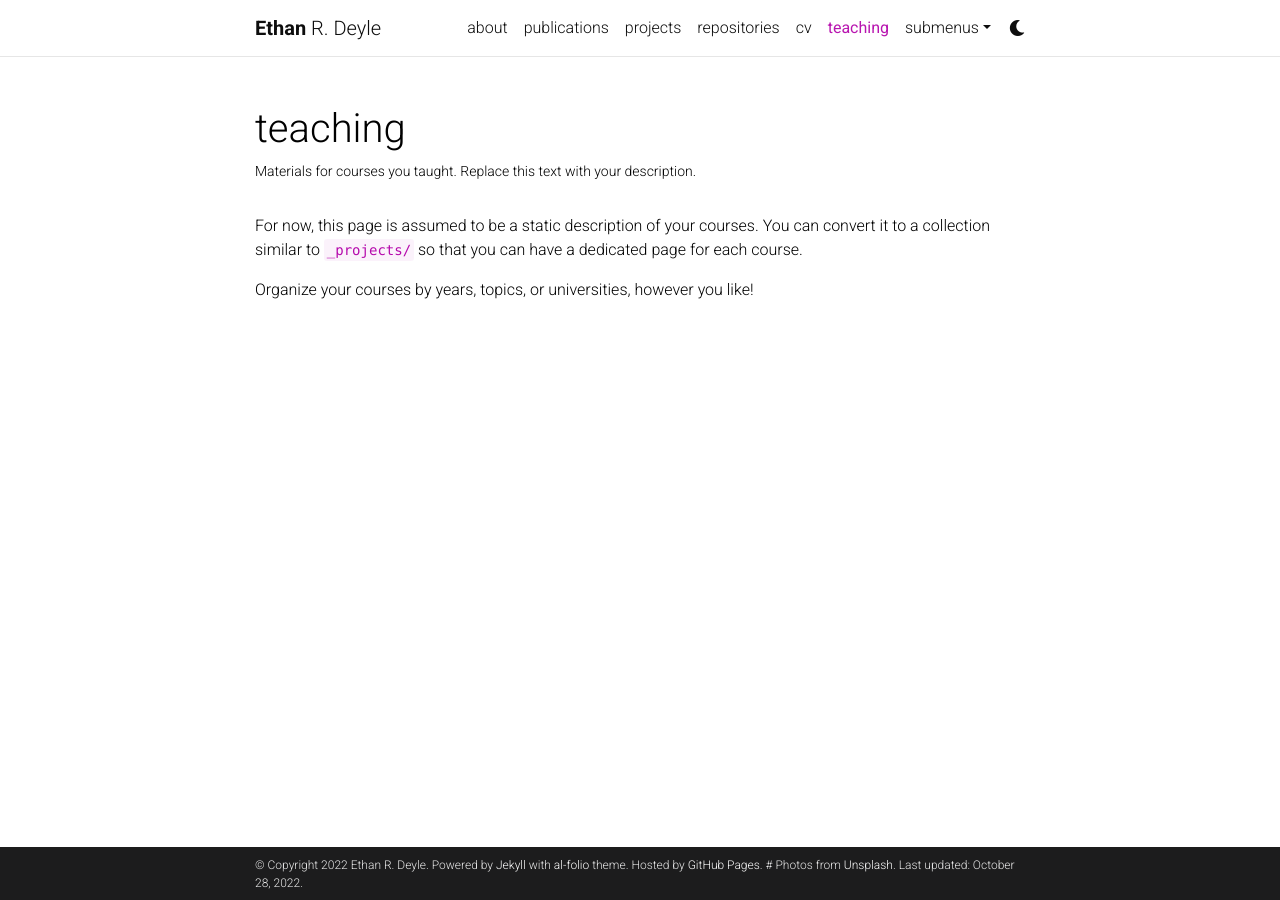
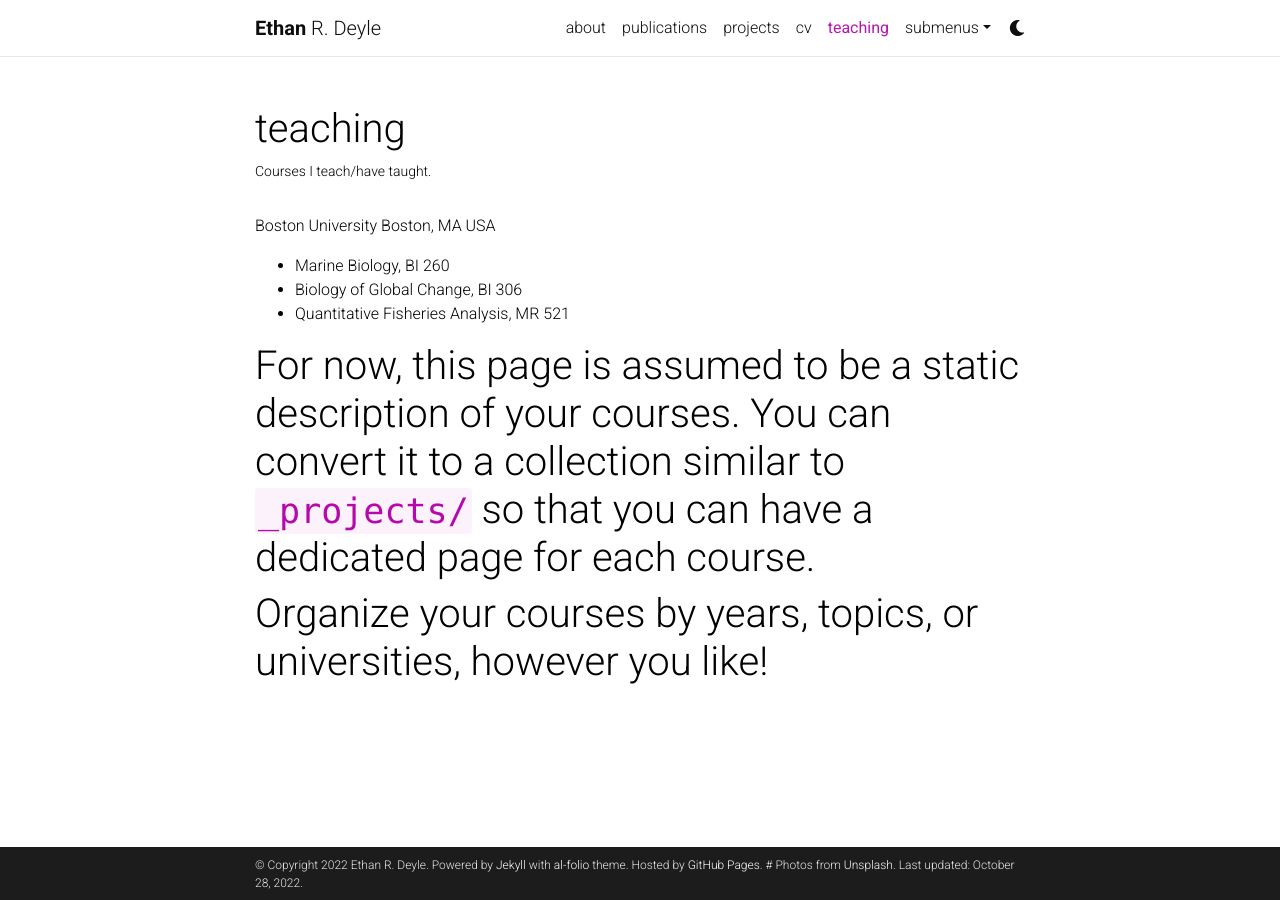
Before and after one commit to nonlinearnature/nonlinearnature.github.io, a Jekyll site: the page built from _pages/teaching.md, in a window 1280 px wide. Built offline with Jekyll 4.4.1, drawn with Linux system fonts in a browser that asks for light colours; full-size pictures stand in for the smaller copies a plugin makes; comment, search, counter and statistics services are not loaded; a style sheet for code colours, icons or effects is not loaded.

Commit message:
_pages update
Update to all placeholder .md files in _pages.

```diff
--- a/_pages/teaching.md
+++ b/_pages/teaching.md
@@ -2,11 +2,18 @@
 layout: page
 permalink: /teaching/
 title: teaching
-description: Materials for courses you taught. Replace this text with your description.
+description: Courses I teach/have taught.
 nav: true
 nav_order: 5
 ---
 
-For now, this page is assumed to be a static description of your courses. You can convert it to a collection similar to `_projects/` so that you can have a dedicated page for each course.
+Boston University Boston, MA USA
 
-Organize your courses by years, topics, or universities, however you like!
+
+- Marine Biology, BI 260
+- Biology of Global Change, BI 306
+- Quantitative Fisheries Analysis, MR 521
+
+# For now, this page is assumed to be a static description of your courses. You can convert it to a collection similar to `_projects/` so that you can have a dedicated page for each course.
+
+# Organize your courses by years, topics, or universities, however you like!
```
Also changed, not shown: _bibliography/papers.bib (+6 -3 lines), _pages/about.md (+8 -10 lines), _pages/cv.md (+1 -1 lines), _pages/dropdown.md (+3 -3 lines), _pages/publications.md (+1 -1 lines), _pages/repositories.md (+1 -1 lines), 2 other files.
